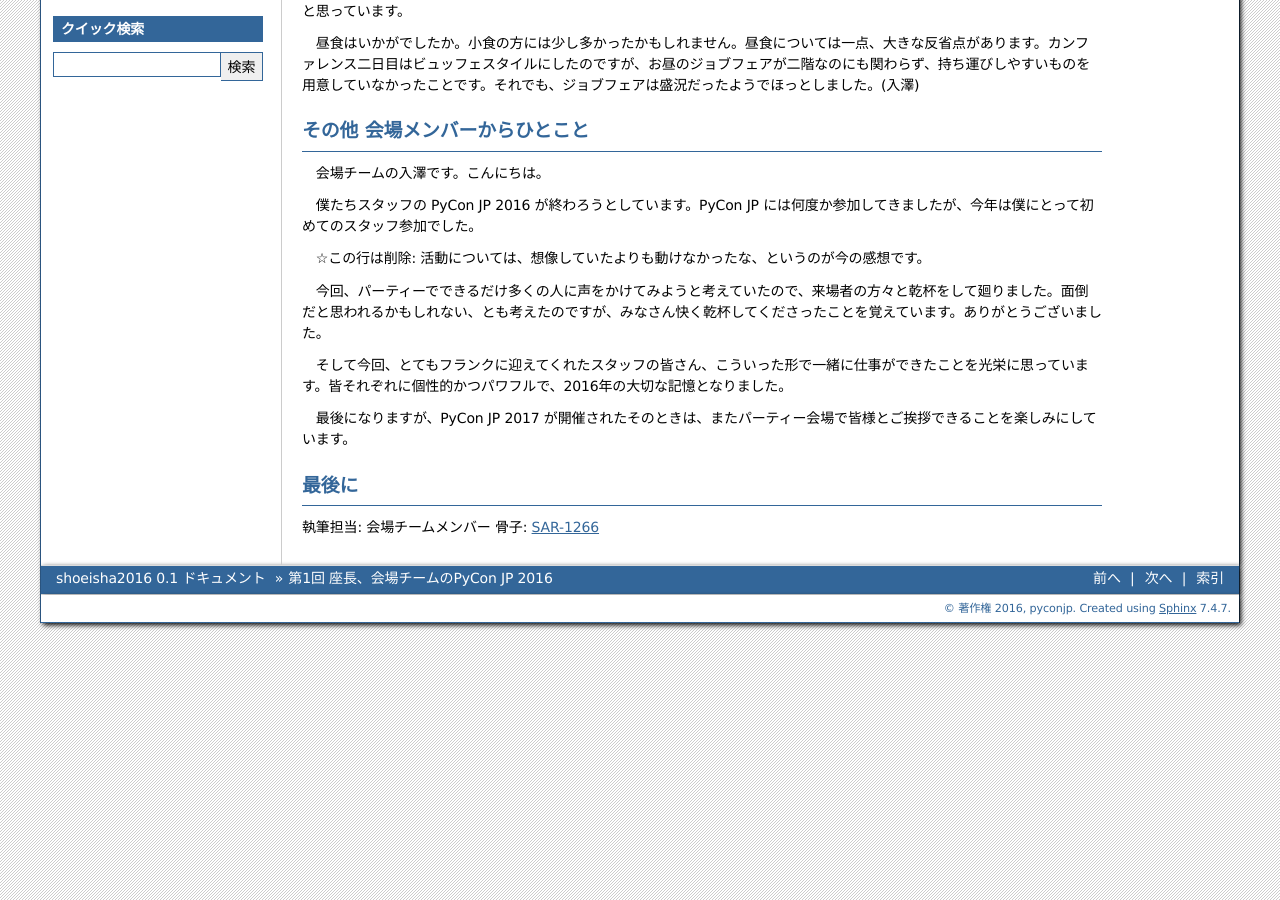
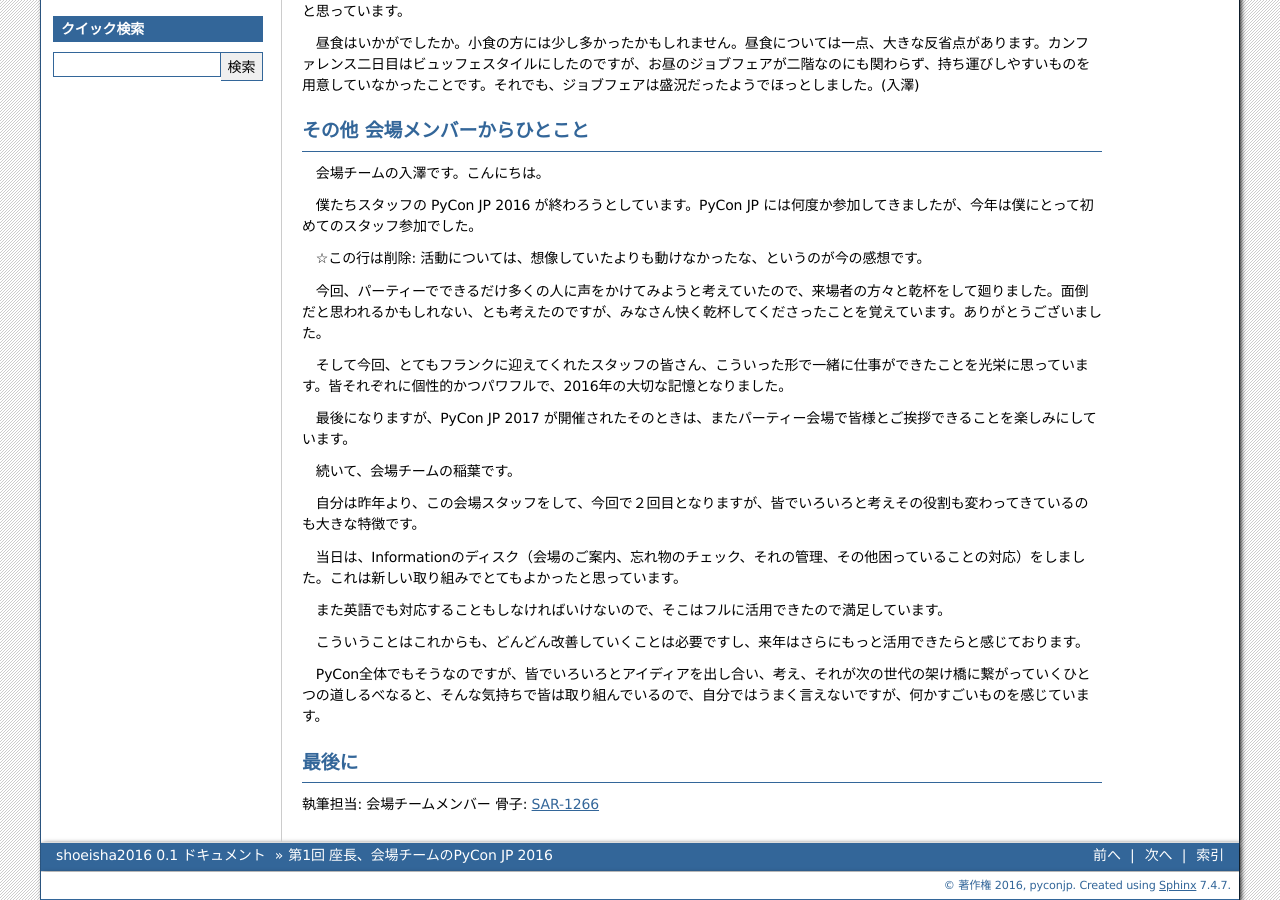
Before and after one commit to pyconjp/shoeisha2016, a Sphinx documentation site: the page built from source/afterreport_01_venue.rst, in a window 1280 px wide and 900 px high, scrolled down 727 px. Built offline with Sphinx 7.4.7, drawn with Linux system fonts in a browser that asks for light colours.

Commit message:
kazsan 追記分をコミットします。

```diff
--- a/source/afterreport_01_venue.rst
+++ b/source/afterreport_01_venue.rst
@@ -45,6 +45,20 @@
 
 　最後になりますが、PyCon JP 2017 が開催されたそのときは、またパーティー会場で皆様とご挨拶できることを楽しみにしています。
 
+
+
+　続いて、会場チームの稲葉です。
+
+　自分は昨年より、この会場スタッフをして、今回で２回目となりますが、皆でいろいろと考えその役割も変わってきているのも大きな特徴です。
+
+　当日は、Informationのディスク（会場のご案内、忘れ物のチェック、それの管理、その他困っていることの対応）をしました。これは新しい取り組みでとてもよかったと思っています。
+
+　また英語でも対応することもしなければいけないので、そこはフルに活用できたので満足しています。
+
+　こういうことはこれからも、どんどん改善していくことは必要ですし、来年はさらにもっと活用できたらと感じております。
+
+　PyCon全体でもそうなのですが、皆でいろいろとアイディアを出し合い、考え、それが次の世代の架け橋に繋がっていくひとつの道しるべなると、そんな気持ちで皆は取り組んでいるので、自分ではうまく言えないですが、何かすごいものを感じています。
+
 最後に
 =========
 執筆担当: 会場チームメンバー
```
